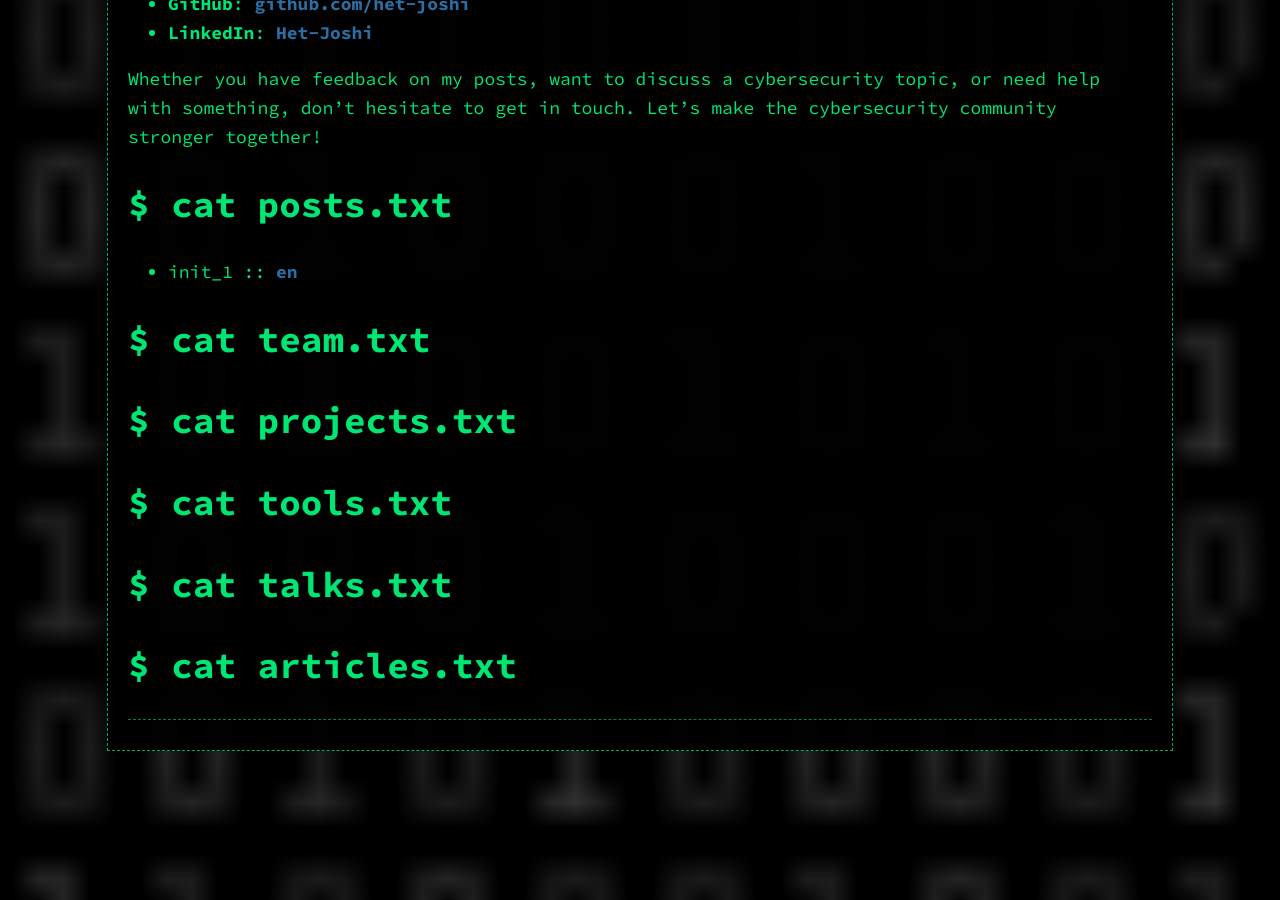
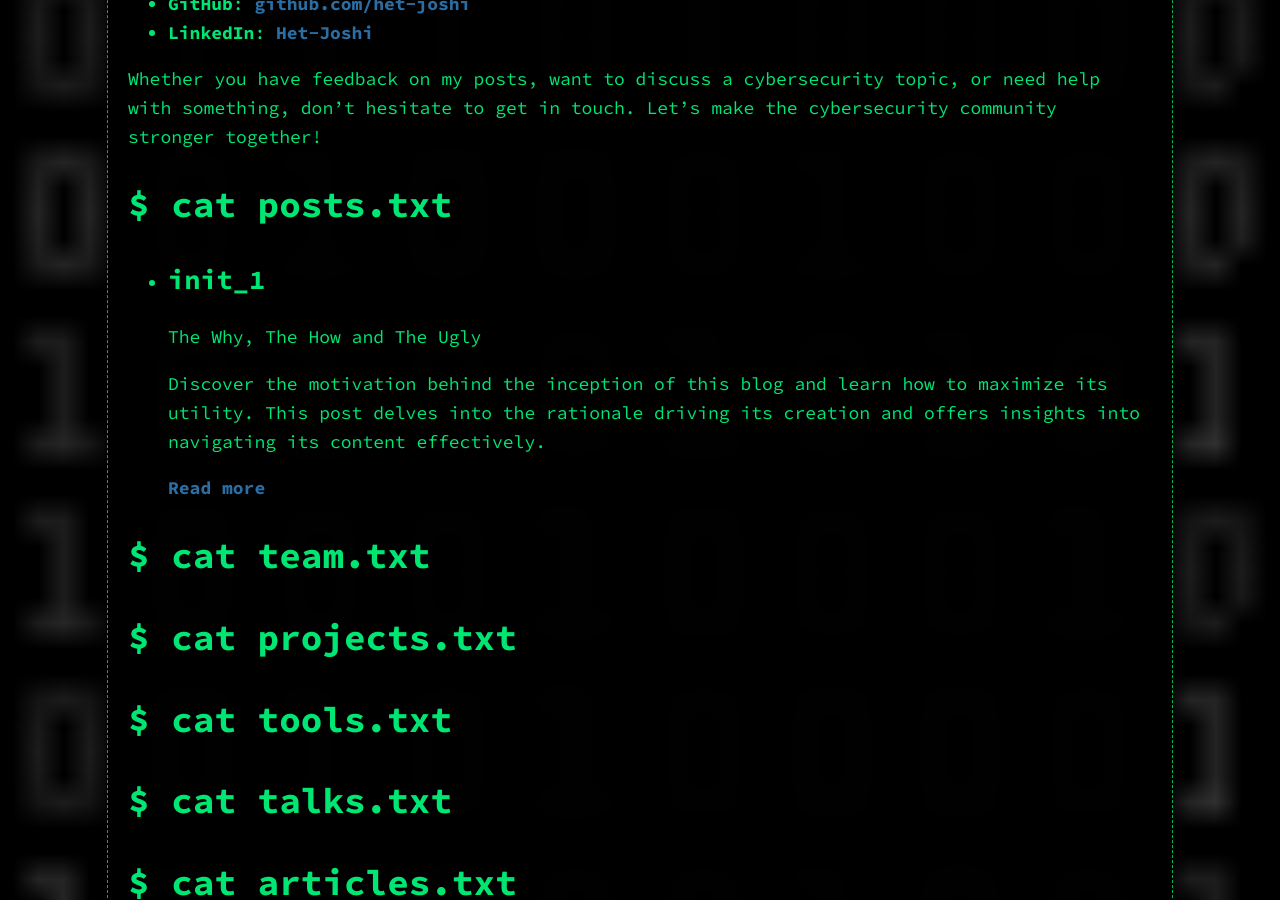
Before and after one commit to Het-Joshi/robots_txt, a Jekyll site: the page built from index.md, in a window 1280 px wide and 900 px high, scrolled down 3639 px. Built offline with Jekyll 4.4.1, drawn with Linux system fonts in a browser that asks for light colours; our own code applies the rules of GitHub Pages for plain Markdown files.

Commit message:
Update index.md

```diff
--- a/index.md
+++ b/index.md
@@ -26,7 +26,12 @@ Whether you have feedback on my posts, want to discuss a cybersecurity topic, or
 
 <ul>
 {% for post in site.categories.posts %}
-  <li>{{ post.title }} :: <a href="{{ site.baseurl }}{{ post.url }}" title="{{ post.description }}">en</a></li>
+  <li>
+    <h2>{{ post.title }}</h2>
+    <p>{{ post.description }}</p>
+    <p>{{ post.excerpt }}</p>
+    <a href="{{ site.baseurl }}{{ post.url }}" title="{{ post.description }}">Read more</a>
+  </li>
 {% endfor %}
 </ul>
 
```
